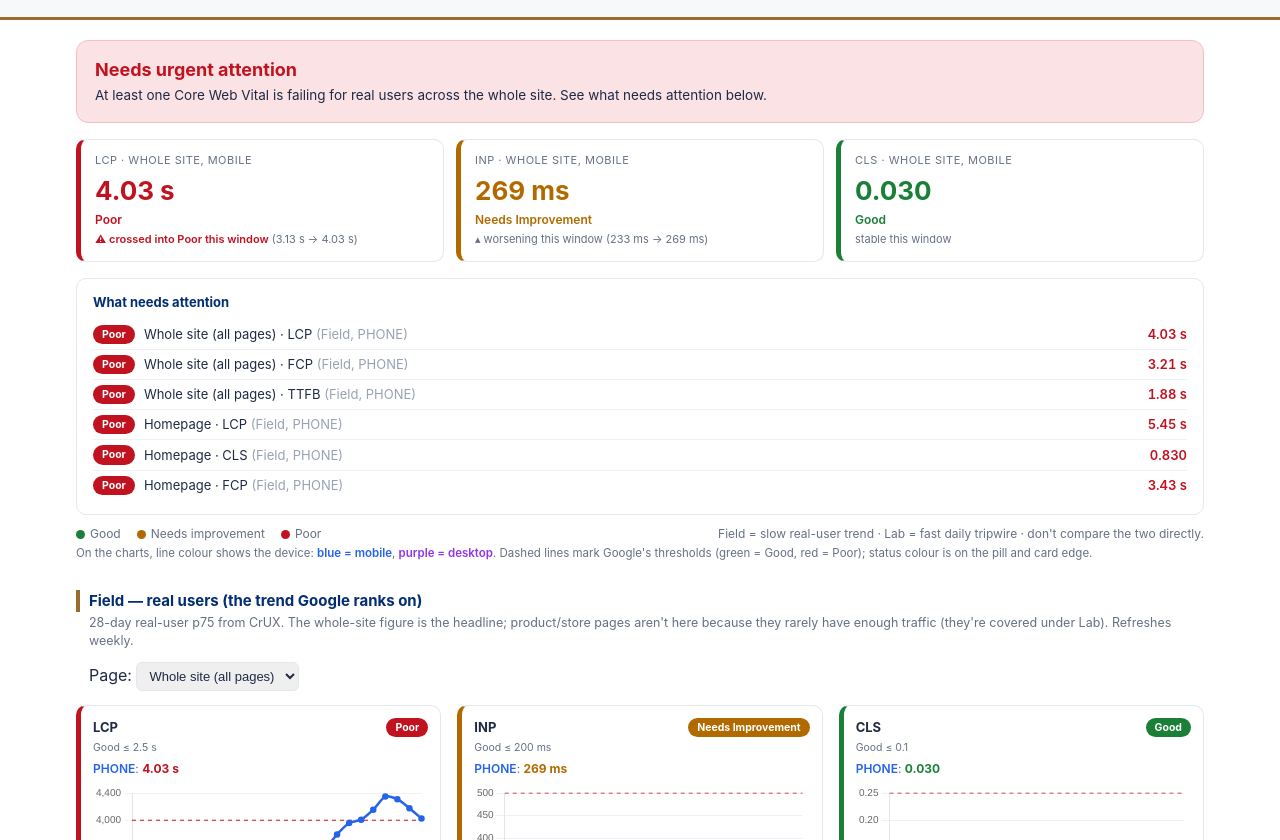
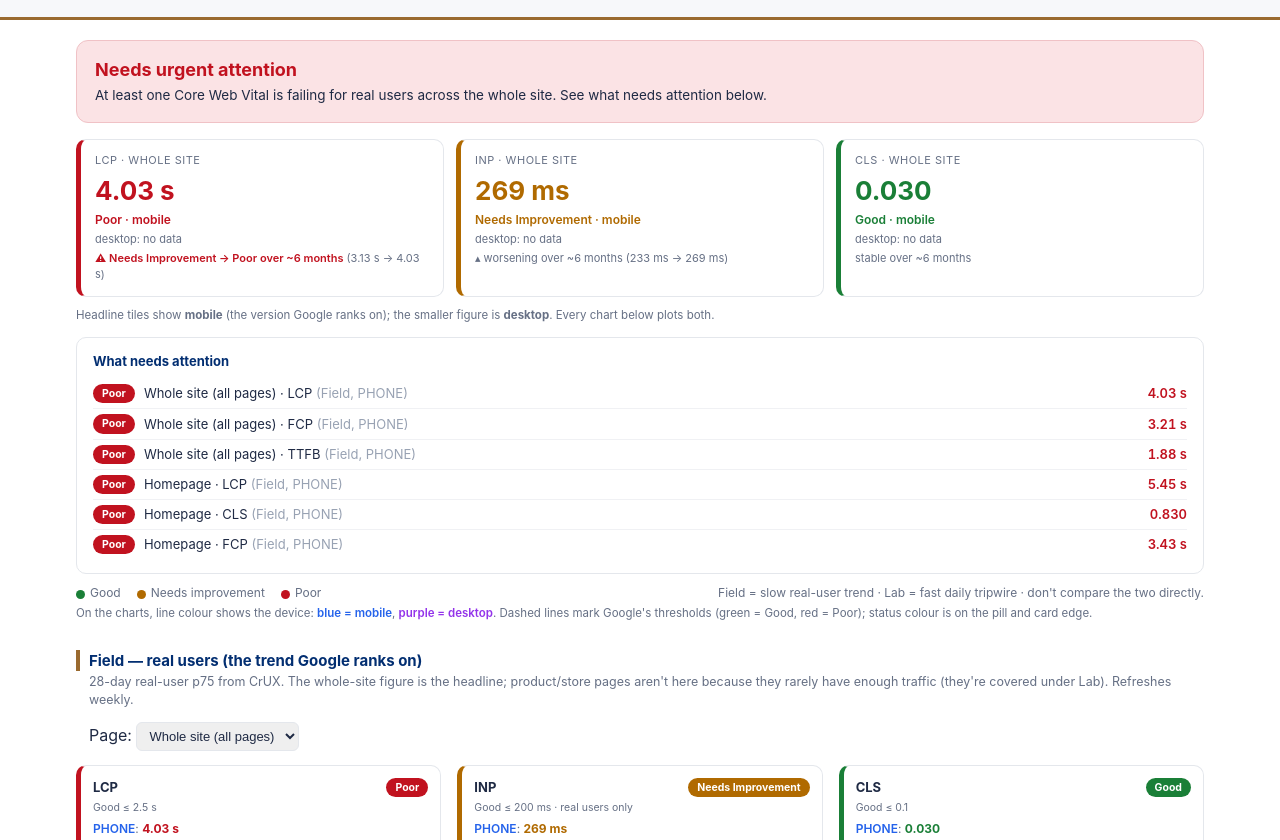
Before and after one commit to CWVD/indriya-perf-dashboard, a plain HTML site: page docs/preview.html in a window 1280 px wide. Shown: the part 74-914 px from the top of the page. Drawn offline with nearby package versions, Linux system fonts and the light colour scheme.

Commit message:
Add files via upload

```diff
--- a/docs/preview.html
+++ b/docs/preview.html
@@ -33,6 +33,8 @@
   .hero .v{font-size:26px;font-weight:700;margin:3px 0 2px}
   .hero .r{font-size:12px;font-weight:600}
   .hero .trend{font-size:11px;color:var(--muted);margin-top:3px}
+  .hero .desk{font-size:11px;color:var(--muted);margin-top:3px}
+  .heronote{font-size:11.5px;color:var(--muted);margin:-6px 0 14px}
   .hl-good{border-left-color:var(--good)} .hl-good .v{color:var(--good)} .hl-good .r{color:var(--good)}
   .hl-ni{border-left-color:var(--ni)} .hl-ni .v{color:var(--ni)} .hl-ni .r{color:var(--ni)}
   .hl-poor{border-left-color:var(--poor)} .hl-poor .v{color:var(--poor)} .hl-poor .r{color:var(--poor)}
@@ -150,6 +152,9 @@ function fmtT(metric,val){
 }
 function labelOf(row){ return row.label || row.target; }
 function median(a){ if(!a.length) return null; const s=[...a].sort((x,y)=>x-y); const n=s.length; return n%2? s[(n-1)/2] : (s[n/2-1]+s[n/2])/2; }
+const DISPLAY={PerfScore:'Performance Score'};
+function mname(m){ return DISPLAY[m]||m; }
+function monthsBetween(d1,d2){ const a=new Date(d1),b=new Date(d2); const mo=Math.round((b-a)/(1000*60*60*24*30.44)); return Math.max(1,mo); }
 
 async function load(path){
   try{ const r=await fetch(path+'?t='+Date.now()); return await r.json(); }
@@ -169,7 +174,9 @@ function buildExec(field, lab){
 
   const originVal=(frows.find(r=>r.kind==='Origin')||{}).target;
   const heroMetrics=['LCP','INP','CLS'];
-  const heroes=heroMetrics.map(mn=>({metric:mn, s: originVal? seriesOf(frows, r=>r.target===originVal&&r.formFactor==='PHONE'&&r.metric===mn):[] }));
+  const heroes=heroMetrics.map(mn=>({metric:mn,
+    s:  originVal? seriesOf(frows, r=>r.target===originVal&&r.formFactor==='PHONE'  &&r.metric===mn):[],
+    sd: originVal? seriesOf(frows, r=>r.target===originVal&&r.formFactor==='DESKTOP'&&r.metric===mn):[] }));
 
   // verdict from latest hero ratings
   let worst='none', have=false;
@@ -182,18 +189,23 @@ function buildExec(field, lab){
   else { vClass='v-good'; vTitle='Core Web Vitals passing'; vMsg='Whole-site Core Web Vitals are in the good range for real users on mobile.'; }
 
   const heroHtml=heroes.map(h=>{
-    if(!h.s.length) return '<div class="hero hl-none"><div class="k">'+h.metric+' &middot; whole site, mobile</div><div class="v">no data</div><div class="r">&mdash;</div></div>';
+    if(!h.s.length) return '<div class="hero hl-none"><div class="k">'+mname(h.metric)+' &middot; whole site</div><div class="v">no data</div><div class="r">&mdash; mobile</div></div>';
     const cur=h.s[h.s.length-1], first=h.s[0], c=rcls(cur.rating);
+    const dcur=h.sd.length? h.sd[h.sd.length-1]:null;
     let trend='';
     if(h.s.length>=2){
       const d=cur.p75-first.p75, meaningful=(h.metric==='CLS')? Math.abs(d)>0.02 : Math.abs(d) > first.p75*0.10;
+      const mo=monthsBetween(first.date,cur.date), span='over ~'+mo+' month'+(mo>1?'s':'');
       const vals='('+fmt(h.metric,first.p75)+' \u2192 '+fmt(h.metric,cur.p75)+')';
-      if(bandRank(cur.rating)>bandRank(first.rating)) trend='<span class="cross">\u26a0 crossed into '+cur.rating+' this window</span> '+vals;
-      else if(bandRank(cur.rating)<bandRank(first.rating)) trend='recovered to '+cur.rating+' this window '+vals;
-      else if(!meaningful) trend='stable this window';
-      else trend=(d<0?'\u25be improving':'\u25b4 worsening')+' this window '+vals;
+      if(bandRank(cur.rating)>bandRank(first.rating)) trend='<span class="cross">\u26a0 '+first.rating+' \u2192 '+cur.rating+' '+span+'</span> '+vals;
+      else if(bandRank(cur.rating)<bandRank(first.rating)) trend='recovered: '+first.rating+' \u2192 '+cur.rating+' '+span+' '+vals;
+      else if(!meaningful) trend='stable '+span;
+      else trend=(d<0?'\u25be improving':'\u25b4 worsening')+' '+span+' '+vals;
     }
-    return '<div class="hero hl-'+c+'"><div class="k">'+h.metric+' &middot; whole site, mobile</div><div class="v">'+fmt(h.metric,cur.p75)+'</div><div class="r">'+cur.rating+'</div>'+(trend?'<div class="trend">'+trend+'</div>':'')+'</div>';
+    const deskHtml = dcur
+      ? '<div class="desk">desktop: '+fmt(h.metric,dcur.p75)+' <span style="color:'+rcolor(dcur.rating)+'">&middot; '+dcur.rating+'</span></div>'
+      : '<div class="desk">desktop: no data</div>';
+    return '<div class="hero hl-'+c+'"><div class="k">'+mname(h.metric)+' &middot; whole site</div><div class="v">'+fmt(h.metric,cur.p75)+'</div><div class="r">'+cur.rating+' &middot; mobile</div>'+deskHtml+(trend?'<div class="trend">'+trend+'</div>':'')+'</div>';
   }).join('');
 
   // what needs attention (unchanged logic): latest NI/Poor across field+lab
@@ -215,7 +227,7 @@ function buildExec(field, lab){
   let attHtml='';
   if(top.length){
     attHtml='<div class="attention"><h3>What needs attention</h3>'+
-      top.map(i=>'<div class="att-item">'+pill(i.rating)+'<span class="att-name">'+i.label+' &middot; '+i.metric+' <span style="color:#98a2b3">('+i.src+', '+i.dim+')</span></span><span class="att-val" style="color:'+rcolor(i.rating)+'">'+fmt(i.metric,i.val)+'</span></div>').join('')+'</div>';
+      top.map(i=>'<div class="att-item">'+pill(i.rating)+'<span class="att-name">'+i.label+' &middot; '+mname(i.metric)+' <span style="color:#98a2b3">('+i.src+', '+i.dim+')</span></span><span class="att-val" style="color:'+rcolor(i.rating)+'">'+fmt(i.metric,i.val)+'</span></div>').join('')+'</div>';
   } else if(have){
     attHtml='<div class="attention"><h3>What needs attention</h3><div class="att-item" style="color:var(--good)">Nothing failing right now \u2014 all tracked metrics are in the good range.</div></div>';
   }
@@ -245,7 +257,7 @@ function buildExec(field, lab){
     ? '<div class="spike"><b>\u26a0 Possible regression:</b> '+spikes.slice(0,3).join('; ')+'. Check whether a recent change went live.</div>'
     : '';
 
-  host.innerHTML='<div class="verdict '+vClass+'"><h2>'+vTitle+'</h2><p>'+vMsg+'</p></div><div class="heroes">'+heroHtml+'</div>'+spikeHtml+attHtml;
+  host.innerHTML='<div class="verdict '+vClass+'"><h2>'+vTitle+'</h2><p>'+vMsg+'</p></div><div class="heroes">'+heroHtml+'</div><div class="heronote">Headline tiles show <b>mobile</b> (the version Google ranks on); the smaller figure is <b>desktop</b>. Every chart below plots both.</div>'+spikeHtml+attHtml;
 }
 
 /* ---------------- CHART CARDS ---------------- */
@@ -259,12 +271,14 @@ function buildCard(grid, metric, seriesList, xLabels, opts){
   card.className='card'+(worstCls?(' s-'+worstCls):'')+(opts.lab?' lab':'');
   const badge=latestPts.length? pill(worstRating):'';
   const tt=T[metric]||{};
-  const targetTxt = metric==='PerfScore'?'Good \u2265 90':(tt.good!=null?'Good \u2264 '+fmtT(metric,tt.good):'');
+  let targetTxt = metric==='PerfScore'?'Good \u2265 90':(tt.good!=null?'Good \u2264 '+fmtT(metric,tt.good):'');
+  if(metric==='TBT' && targetTxt) targetTxt+=' &middot; lab stand-in for INP';
+  if(metric==='INP' && targetTxt) targetTxt+=' &middot; real users only';
   const latestTxt=latestPts.map((p,i)=>{
     const nm=seriesList[i].name;
     return '<span style="color:'+(DEVICE[nm]||'#333')+';font-weight:600">'+nm+'</span>: <b style="color:'+rcolor(p.rating)+'">'+fmt(metric,p.y)+'</b>';
   }).join(' &nbsp; ');
-  card.innerHTML='<h3><span>'+metric+'</span>'+badge+'</h3>'+(targetTxt?'<div class="target">'+targetTxt+'</div>':'')+'<div class="latest">'+(latestTxt||'&mdash;')+'</div><canvas></canvas>';
+  card.innerHTML='<h3><span>'+mname(metric)+'</span>'+badge+'</h3>'+(targetTxt?'<div class="target">'+targetTxt+'</div>':'')+'<div class="latest">'+(latestTxt||'&mdash;')+'</div><canvas></canvas>';
   grid.appendChild(card);
 
   const datasets=seriesList.map(s=>({
@@ -281,7 +295,7 @@ function buildCard(grid, metric, seriesList, xLabels, opts){
     options:{responsive:true,maintainAspectRatio:false,
       plugins:{legend:{display:seriesList.length>1,labels:{usePointStyle:true,pointStyle:'circle',boxWidth:8,font:{size:10},filter:i=>i.text!=='good'&&i.text!=='poor'}}},
       scales:{x:{type:'category',labels:xLabels,ticks:{font:{size:9},maxRotation:0,autoSkip:true,maxTicksLimit:6},grid:{display:false}},
-              y:{ticks:{font:{size:10}},grid:{color:'#f0f1f4'},beginAtZero:metric==='CLS'}}}
+              y:{ticks:{font:{size:10},callback:function(v){ const u=(T[metric]&&T[metric].unit)||''; if(u!=='ms') return v; return (this.max||0)>=3000 ? (v/1000)+'s' : v; }},grid:{color:'#f0f1f4'},beginAtZero:metric==='CLS'}}}
   });
 }
 
```
